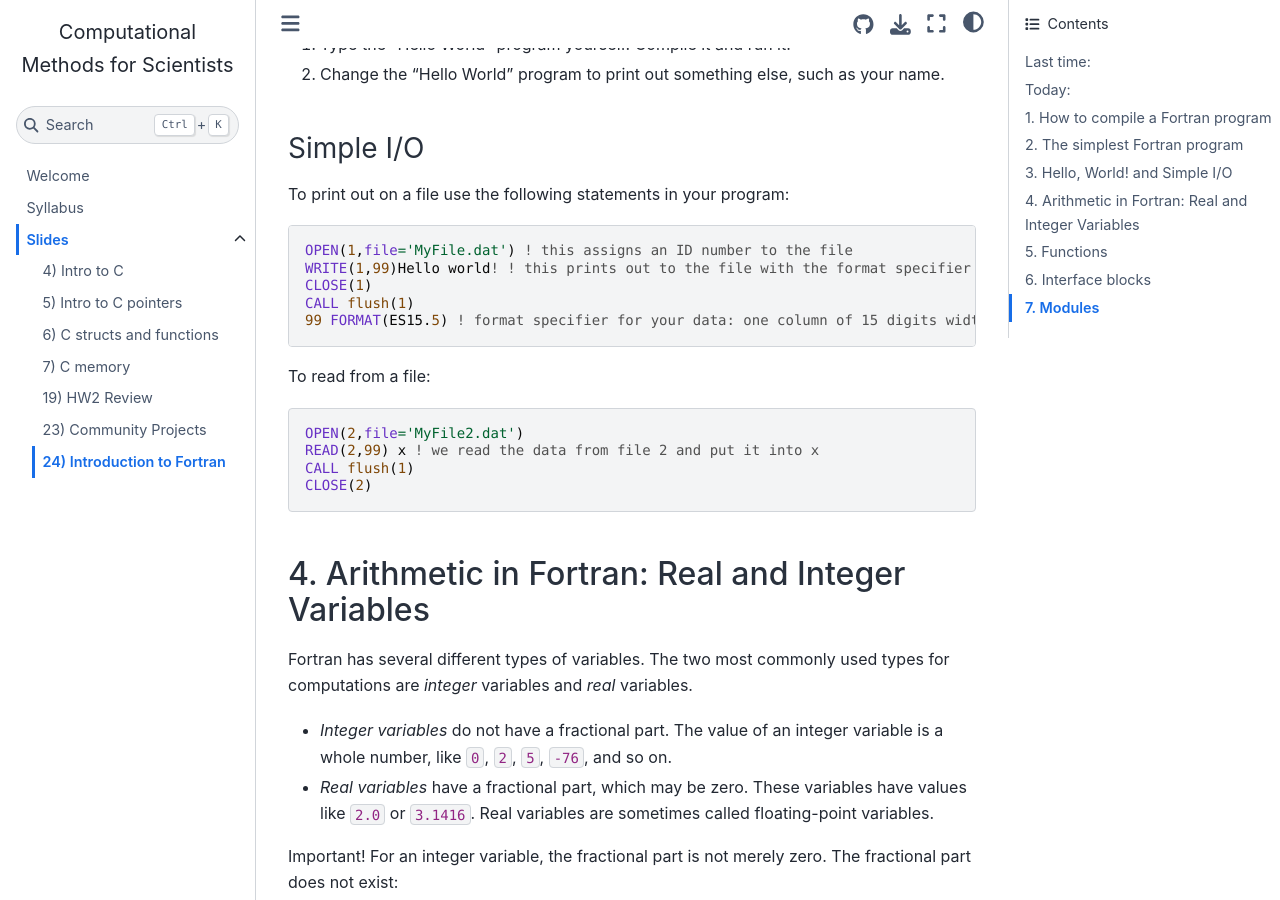
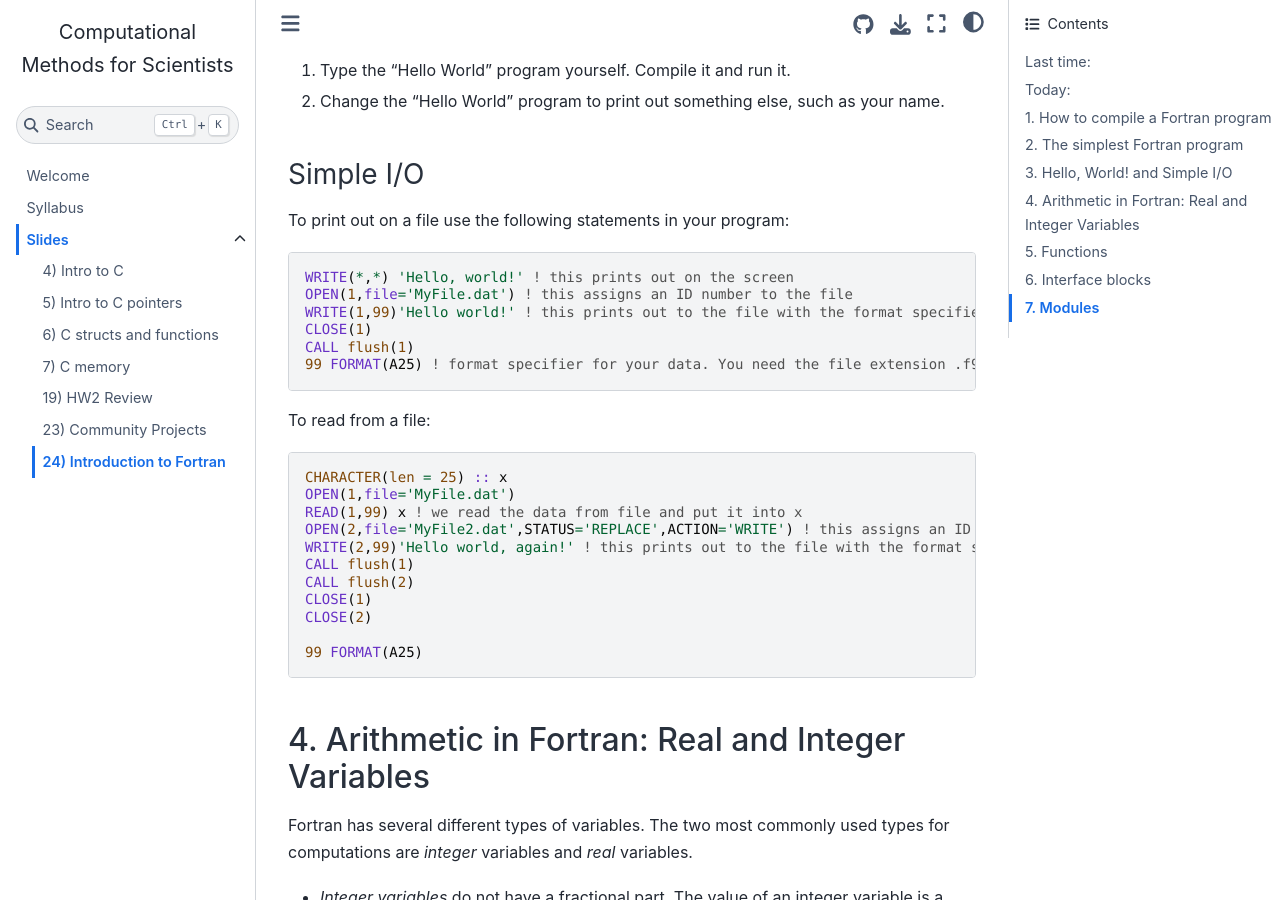
Before and after one commit to sdsu-comp526/fall24, a Jupyter Book: the page built from slides/module6-1_intro_to_fortran.md, in a window 1280 px wide and 900 px high, scrolled down 3205 px. Built offline with Jupyter Book 1.0.4 settings and Sphinx 7.4.7 and the Sphinx Book theme 1.1.4, drawn with Linux system fonts in a browser that asks for light colours; pages that are not in the unit, such as notebooks, are missing from menus; some of the changed text lies outside the part shown.

Commit message:
Clarify Fortran I/O examples

````diff
--- a/slides/module6-1_intro_to_fortran.md
+++ b/slides/module6-1_intro_to_fortran.md
@@ -17,7 +17,7 @@
 
 ## 1. How to compile a Fortran program
 
-Historically, Fortran 77, is an older version of the language that still is often used. It is a little simpler in some ways than later versions such as Fortran 90 and Fortran 95.
+Historically, Fortran 77, is an older version of the language that still is often used. It is a little simpler in some ways than later versions such as Fortran 90 and Fortran 95. You can see the list of all versions on the [Fortran wiki page](https://en.wikipedia.org/wiki/Fortran).
 
 - Similar to C, Fortran is a _compiled_ language. Hence, before your program can be executed, it must be _compiled_. This converts the English-like text of a Fortran program into a binary form that the processor understands.
 
@@ -83,20 +83,28 @@ The next simplest Fortran program is something programmers call the "Hello World
 To print out on a file use the following statements in your program:
 
 ```fortran
+WRITE(*,*) 'Hello, world!' ! this prints out on the screen
 OPEN(1,file='MyFile.dat') ! this assigns an ID number to the file
-WRITE(1,99)Hello world! ! this prints out to the file with the format specifier 99
+WRITE(1,99)'Hello world!' ! this prints out to the file with the format specifier 99
 CLOSE(1)
 CALL flush(1)
-99 FORMAT(ES15.5) ! format specifier for your data: one column of 15 digits width, with exponential format and 5 decimals.
+99 FORMAT(A25) ! format specifier for your data. You need the file extension .f90 for this
 ```
 
 To read from a file:
 
 ```fortran
-OPEN(2,file='MyFile2.dat')
-READ(2,99) x ! we read the data from file 2 and put it into x
+CHARACTER(len = 25) :: x
+OPEN(1,file='MyFile.dat')
+READ(1,99) x ! we read the data from file and put it into x
+OPEN(2,file='MyFile2.dat',STATUS='REPLACE',ACTION='WRITE') ! this assigns an ID number to the file MyFile2
+WRITE(2,99)'Hello world, again!' ! this prints out to the file with the format specifier 99
 CALL flush(1)
+CALL flush(2)
+CLOSE(1)
 CLOSE(2)
+
+99 FORMAT(A25)
 ```
 
 ## 4. Arithmetic in Fortran: Real and Integer Variables
````
Also changed, not shown: 1 other file.
